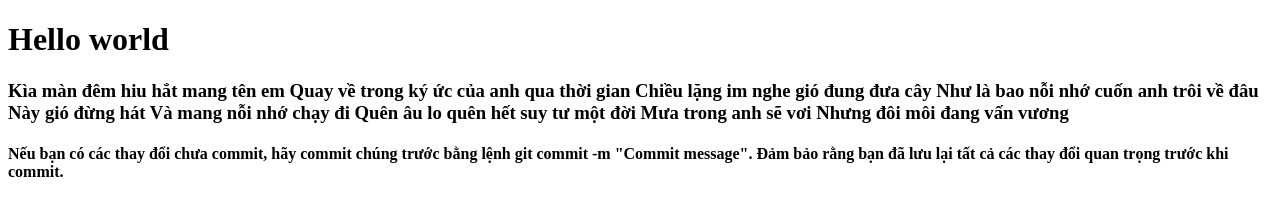
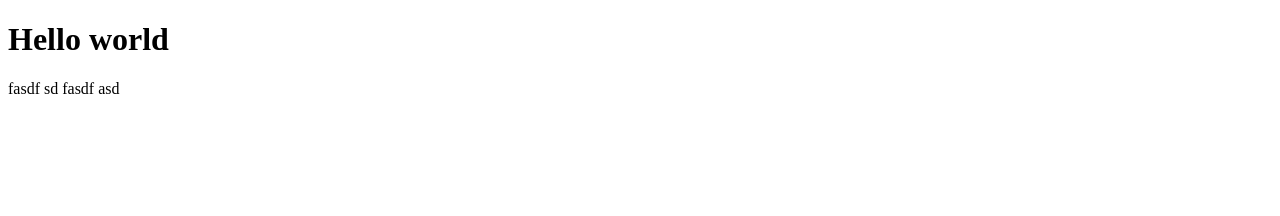
Before and after one commit to npmh0310/test-git-branch, a plain HTML site: page index.html in a window 1280 px wide. Drawn offline with Linux system fonts and the light colour scheme.

Commit message:
'nothing'

```diff
--- a/index.html
+++ b/index.html
@@ -8,16 +8,6 @@
   </head>
   <body>
     <h1>Hello world</h1>
-    <h3>
-      Kìa màn đêm hiu hắt mang tên em Quay về trong ký ức của anh qua thời gian
-      Chiều lặng im nghe gió đung đưa cây Như là bao nỗi nhớ cuốn anh trôi về
-      đâu Này gió đừng hát Và mang nỗi nhớ chạy đi Quên âu lo quên hết suy tư
-      một đời Mưa trong anh sẽ vơi Nhưng đôi môi đang vấn vương
-    </h3>
-    <h4>
-      Nếu bạn có các thay đổi chưa commit, hãy commit chúng trước bằng lệnh git
-      commit -m "Commit message". Đảm bảo rằng bạn đã lưu lại tất cả các thay
-      đổi quan trọng trước khi commit.
-    </h4>
+  fasdf sd fasdf asd
   </body>
 </html>
```
